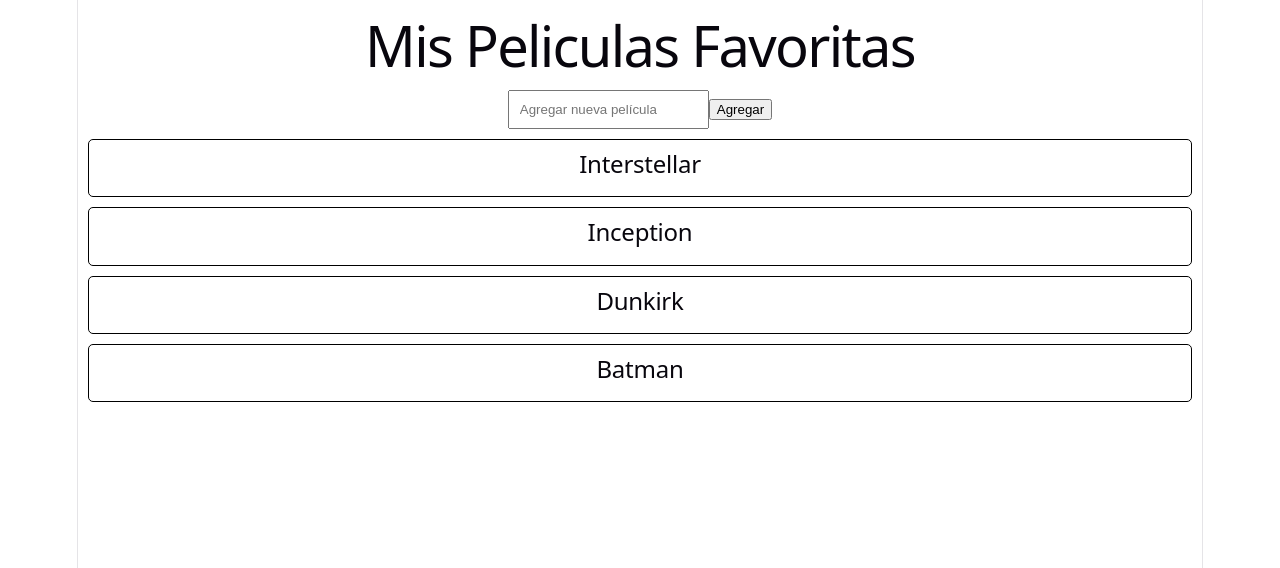
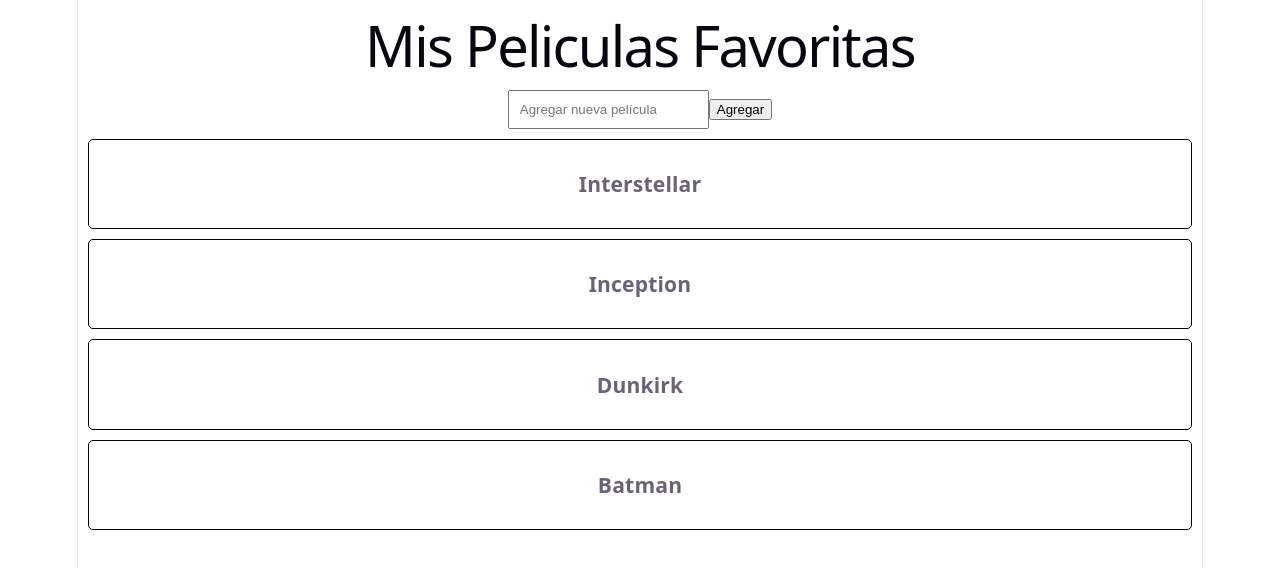
Before and after one commit to Junior27VQ/PeliculasFaboritas, a React (Vite) app: page / in a window 1280 px wide. Shown: the top 568 px of the page. Built offline with nearby package versions, Linux system fonts and the light colour scheme.

Commit message:
improved

```diff
--- a/src/App.jsx
+++ b/src/App.jsx
@@ -13,13 +13,13 @@
                   borderRadius: '5px',
                   cursor: 'pointer'
     }}onClick={() => setEsFavorita(!esFavorita)}>
-      <h2>{titulo}{esFavorita ? '⭐' : ''}</h2>
+      <h3>{titulo} {esFavorita ? "⭐" : ""}</h3>
     </div>
   )
 }
 
 function App() {
-  const [lista, setLista] = useState(['Interstellar', 'Inception', 'Dunkirk', 'Batman'])
+  const [lista, setLista] = useState(['Interstellar', 'Inception', 'Dunkirk', 'Batman' ])
   const [nuevaPelicula, setNuevaPelicula] = useState('')
 
   const agregarPelicula = () => {
@@ -40,8 +40,8 @@
         style={{flex: 1, padding: '10px'}}
       />
       <button onClick={agregarPelicula}>Agregar</button>
-      {lista.map((pelicula) => (
-        <Pelicula key={pelicula} titulo={pelicula} />
+      {lista.map((pelicula, indice) => (
+        <Pelicula key={indice} titulo={pelicula} />
       ))}
 
     </div>
```
